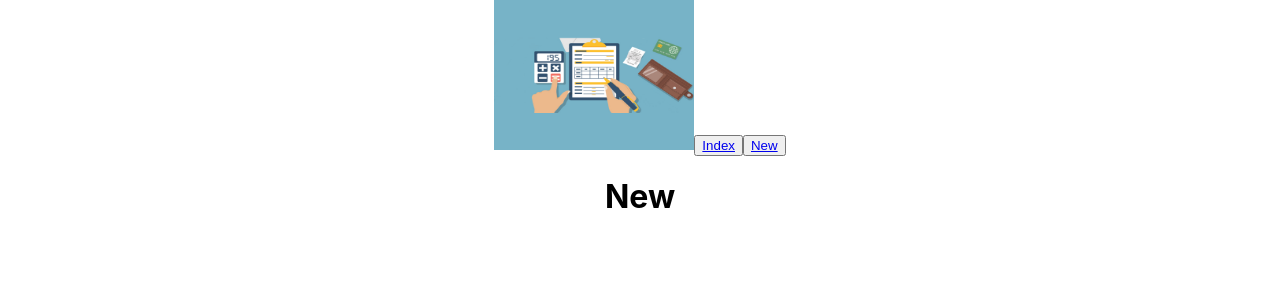
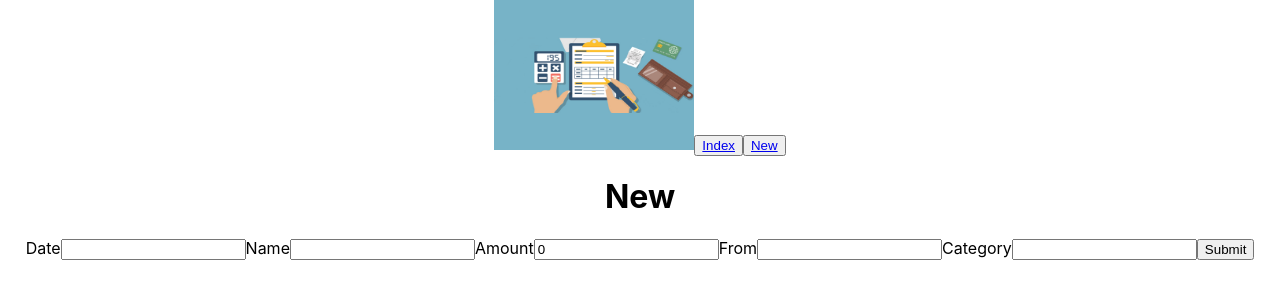
Before and after one commit to Stephanie-Lucano/budgeting-app-react, a React (Create React App) app: page /transactions/new in a window 1280 px wide. Shown: the top 300 px of the page. Built offline with nearby package versions, Linux system fonts and the light colour scheme; no server answers.

Commit message:
Added functionality to Index and New pages

```diff
--- a/src/App.js
+++ b/src/App.js
@@ -3,6 +3,7 @@ import Navbar from "./Pages/Navbar"
 import Home from "./Pages/Home"
 import Index from "./Pages/Index"
 import New from "./Pages/New"
+import FourOFour from "./Pages/FourOFour"
 import './App.css';
 
 function App() {
@@ -13,6 +14,7 @@ function App() {
         <Route path="/" element={<Home />} />
         <Route path="/transactions" element={<Index />} />
         <Route path="/transactions/new" element={<New />} />
+        <Route path="*" element={<FourOFour />} />
       </Routes>
     </div>
   );
--- /dev/null
+++ b/src/Functionality/AllTransactions.js
@@ -0,0 +1,39 @@
+import axios from "axios"
+import { useState, useEffect } from "react"
+import SingleTransaction from "../Functionality/SingleTransaction"
+
+const AllTransactions = () => {
+    const URL = process.env.REACT_APP_API_URL
+    const [transactions, setTransactions] = useState([])
+
+    useEffect(() => {
+        axios
+            .get(`${URL}/transactions`)
+            .then((response) => {
+                setTransactions(response.data)
+            })
+    }, [])
+
+    return (
+        <div className="AllTransactions">
+            <section>
+                <table>
+                    <thead>
+                        <tr>
+                            <th>Date</th>
+                            <th>Name</th>
+                            <th>Amount</th>
+                        </tr>
+                    </thead>
+                    <tbody>
+                        {transactions.map((transaction, index) => {
+                            return <SingleTransaction key={index} transaction={transaction} index={index} />
+                        })}
+                    </tbody>
+                </table>
+            </section>
+        </div>
+    )
+}
+
+export default AllTransactions
--- /dev/null
+++ b/src/Functionality/NewTransactionForm.js
@@ -0,0 +1,81 @@
+import axios from "axios"
+import { useState } from "react"
+import { useNavigate } from "react-router-dom"
+
+const NewTransactionForm = () => {
+    const navigate = useNavigate()
+    const URL = process.env.REACT_APP_API_URL
+    const [transaction, setTransaction] = useState({
+        date: "",
+        name: "",
+        amount: 0,
+        from: "",
+        category: ""
+    })
+
+    const handleTextChange = (event) => {
+        setTransaction({
+            ...transaction, [event.target.id] : event.target.value
+        })
+    }
+
+    const handleSubmit = (event) => {
+        event.preventDefault()
+        axios
+            .post(`${URL}/transactions`, transaction)
+            .then(() => {
+                navigate("/transactions")
+            })
+    }
+
+    return (
+        <div className="NewForm">
+            <form onSubmit={handleSubmit}>
+                <label htmlFor="date">Date</label>
+                <input
+                id="date"
+                value={transaction.date}
+                type="text"
+                onChange={handleTextChange}
+                required
+                />
+                <label htmlFor="name">Name</label>
+                <input
+                id="name"
+                value={transaction.name}
+                type="text"
+                onChange={handleTextChange}
+                required
+                />
+                <label htmlFor="amount">Amount</label>
+                <input
+                id="amount"
+                value={transaction.amount}
+                type="number"
+                onChange={handleTextChange}
+                placeholder="0"
+                required
+                />
+                <label htmlFor="from">From</label>
+                <input
+                id="from"
+                value={transaction.from}
+                type="text"
+                onChange={handleTextChange}
+                required
+                />
+                <label htmlFor="category">Category</label>
+                <input
+                id="category"
+                value={transaction.category}
+                type="text"
+                onChange={handleTextChange}
+                required
+                />
+                <input type="submit" />
+            </form>
+        </div>
+    )
+}
+
+export default NewTransactionForm
--- /dev/null
+++ b/src/Functionality/SingleTransaction.js
@@ -0,0 +1,17 @@
+import { Link } from "react-router-dom"
+
+const SingleTransaction = ({transaction, index}) => {
+    return (
+        <div className="SingleTransaction">
+            <td>{transaction.date}</td>
+            <td>{transaction.name}</td>
+            <td>
+                <Link to={`/transactions/${index}`}>
+                    {transaction.amount}
+                </Link>
+            </td>
+        </div>
+    )
+}
+
+export default SingleTransaction
--- /dev/null
+++ b/src/Pages/FourOFour.js
@@ -0,0 +1,9 @@
+const FourOFour = () => {
+    return (
+        <div className="FourOFour">
+            <h1>Page Not Found</h1>
+        </div>
+    )
+}
+
+export default FourOFour
--- a/src/Pages/Index.js
+++ b/src/Pages/Index.js
@@ -1,7 +1,10 @@
+import AllTransactions from "../Functionality/AllTransactions"
+
 const Index = () => {
     return (
         <div className="Index">
             <h1>Index</h1>
+            <AllTransactions />
         </div>
     )
 }
--- a/src/Pages/New.js
+++ b/src/Pages/New.js
@@ -1,7 +1,10 @@
+import NewTransactionForm from "../Functionality/NewTransactionForm"
+
 const New = () => {
     return (
         <div className="New">
             <h1>New</h1>
+            <NewTransactionForm />
         </div>
     )
 }
```
